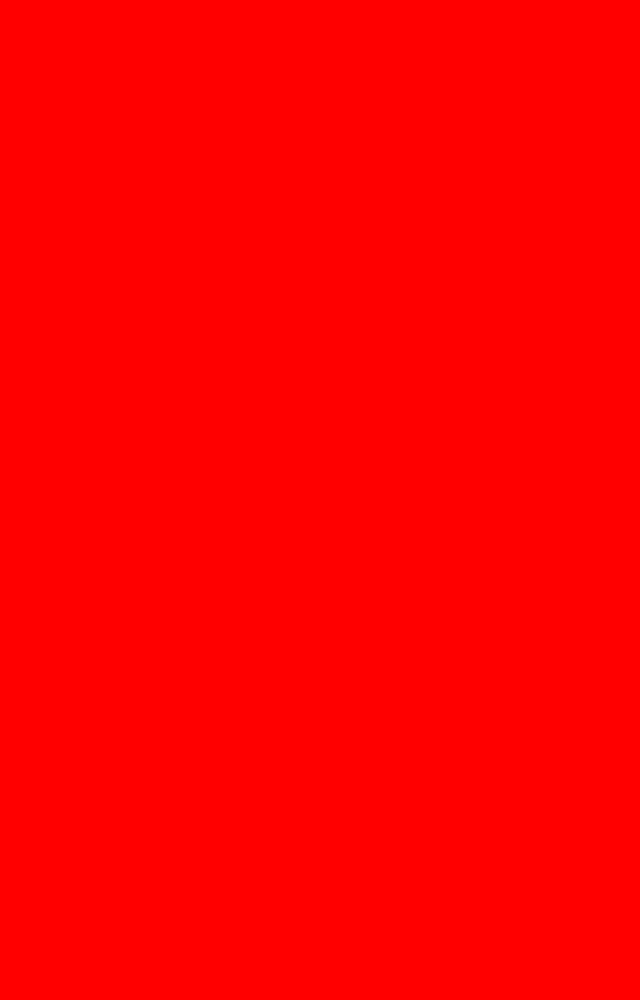
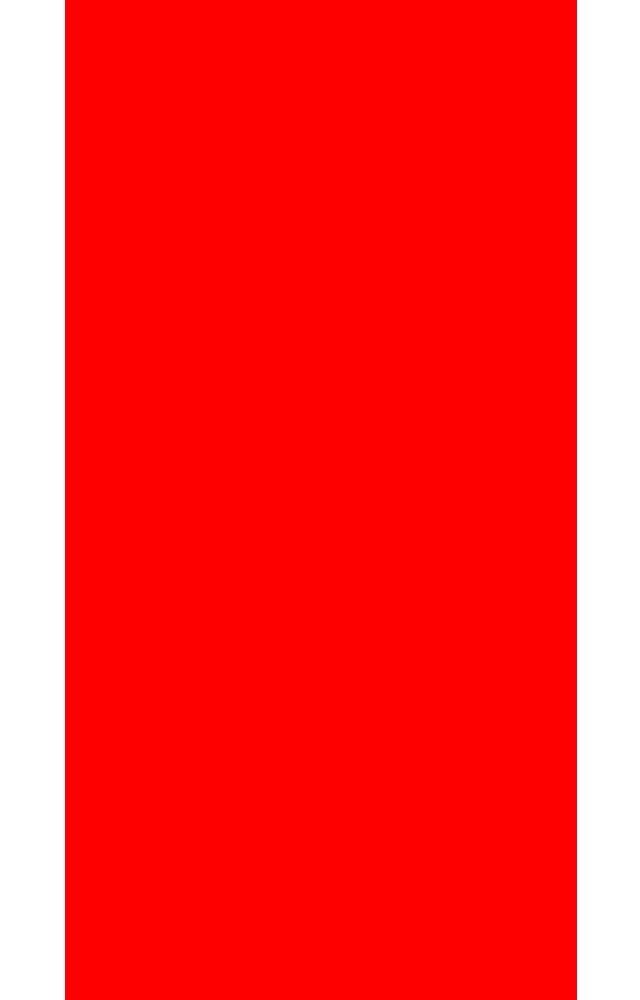
Before and after one commit to AleDiBernardo/htmlcss-simple-calculator, a plain HTML site: page index.html in a window 1280 px wide. Shown: the whole page, without its empty margins (319-959 px from the left). Before the commit the page ends 800 px from the top, so only its background shows below. Drawn offline with Linux system fonts and the light colour scheme.

Commit message:
fix: removed img

```diff
--- a/css/style.css
+++ b/css/style.css
@@ -6,5 +6,21 @@
 
 body {
     /* debug */
+    /* background-color: red; */
+}
+
+.flex.container {
+    width: 40%;
+    height: 1000px;
     background-color: red;
 }
+
+.flex.main-container {
+    flex-direction:row;
+    justify-content: center;
+}
+
+/*  */
+.flex {
+    display: flex;
+}
--- a/index.html
+++ b/index.html
@@ -3,10 +3,16 @@
 <head>
     <meta charset="UTF-8">
     <meta name="viewport" content="width=device-width, initial-scale=1.0">
+
+    <!-- Custom Style -->
     <link rel="stylesheet" href="css/style.css">
     <title>Boosio Calculator</title>
 </head>
 <body>
+    <main class="flex main-container">
+        <div class=" flex container">
 
+        </div>
+    </main>
 </body>
 </html>
```
Also changed, not shown: img/Screenshot from 2024-02-08 15-24-39.png (deleted).
